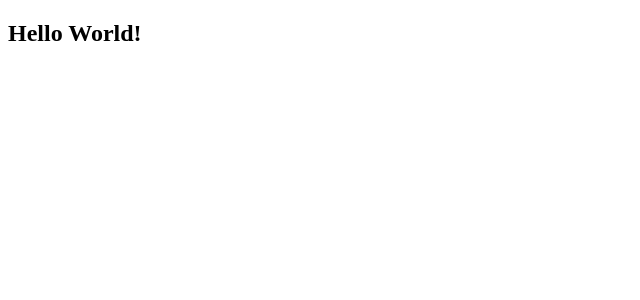
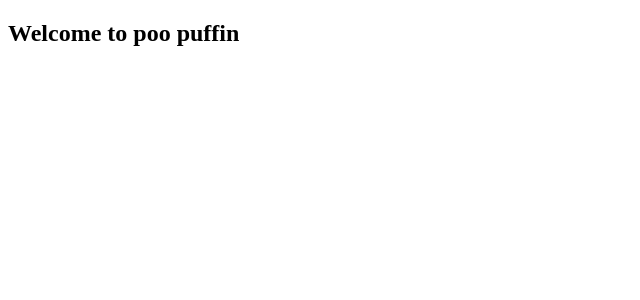
Before and after one commit to mohjache/unique-insult-web, a React (Create React App) app: page / in a window 1280 px wide. Shown: the top 300 px of the page, without its empty margins (0-640 px from the left). Built offline with nearby package versions, Linux system fonts and the light colour scheme.

Commit message:
Add new header

```diff
--- a/src/App.tsx
+++ b/src/App.tsx
@@ -1,7 +1,7 @@
 function App() {
   return (
     <div>
-      <h2>Hello World!</h2>
+      <h2>Welcome to poo puffin</h2>
     </div>
   );
 }
```
